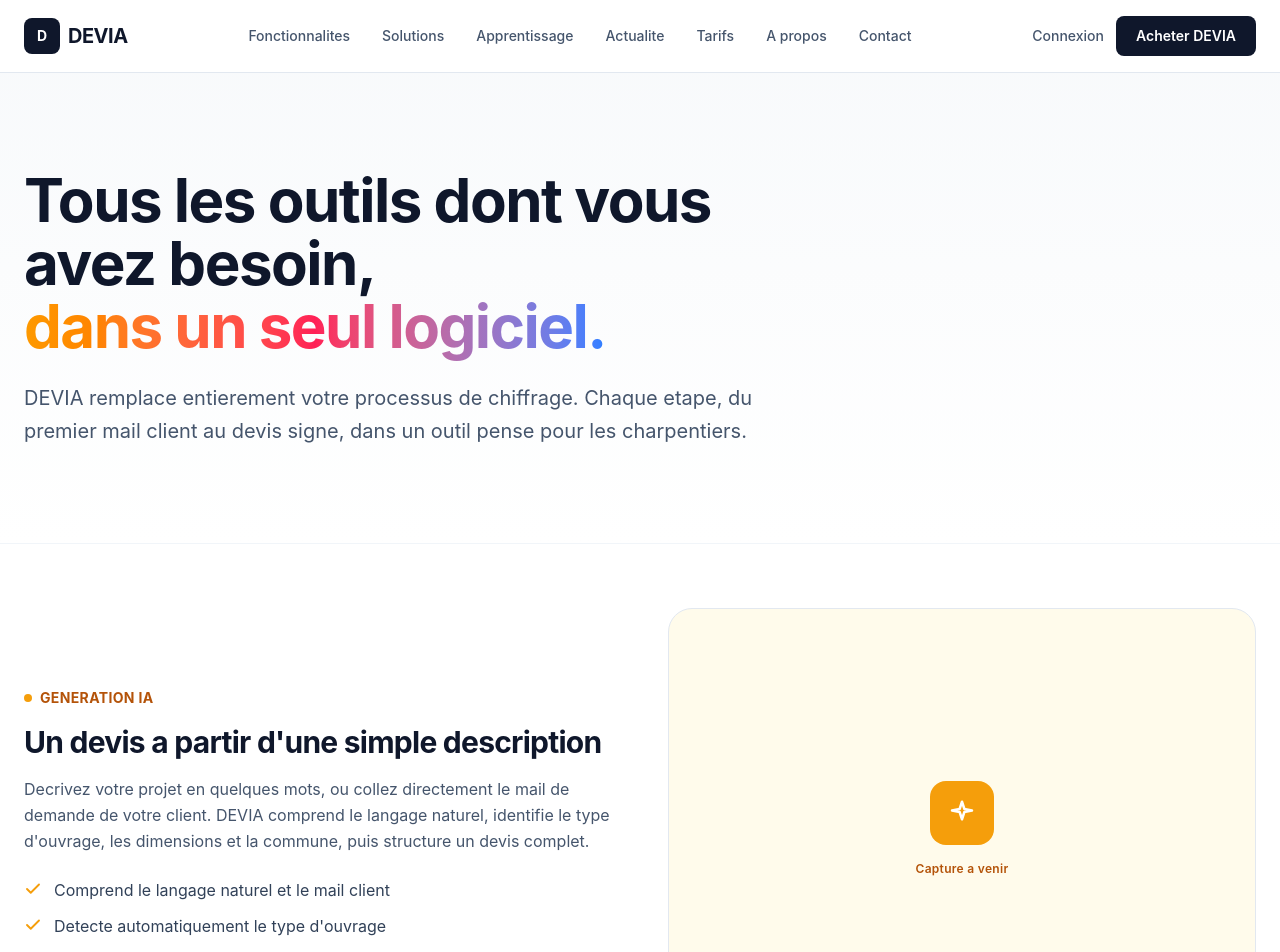
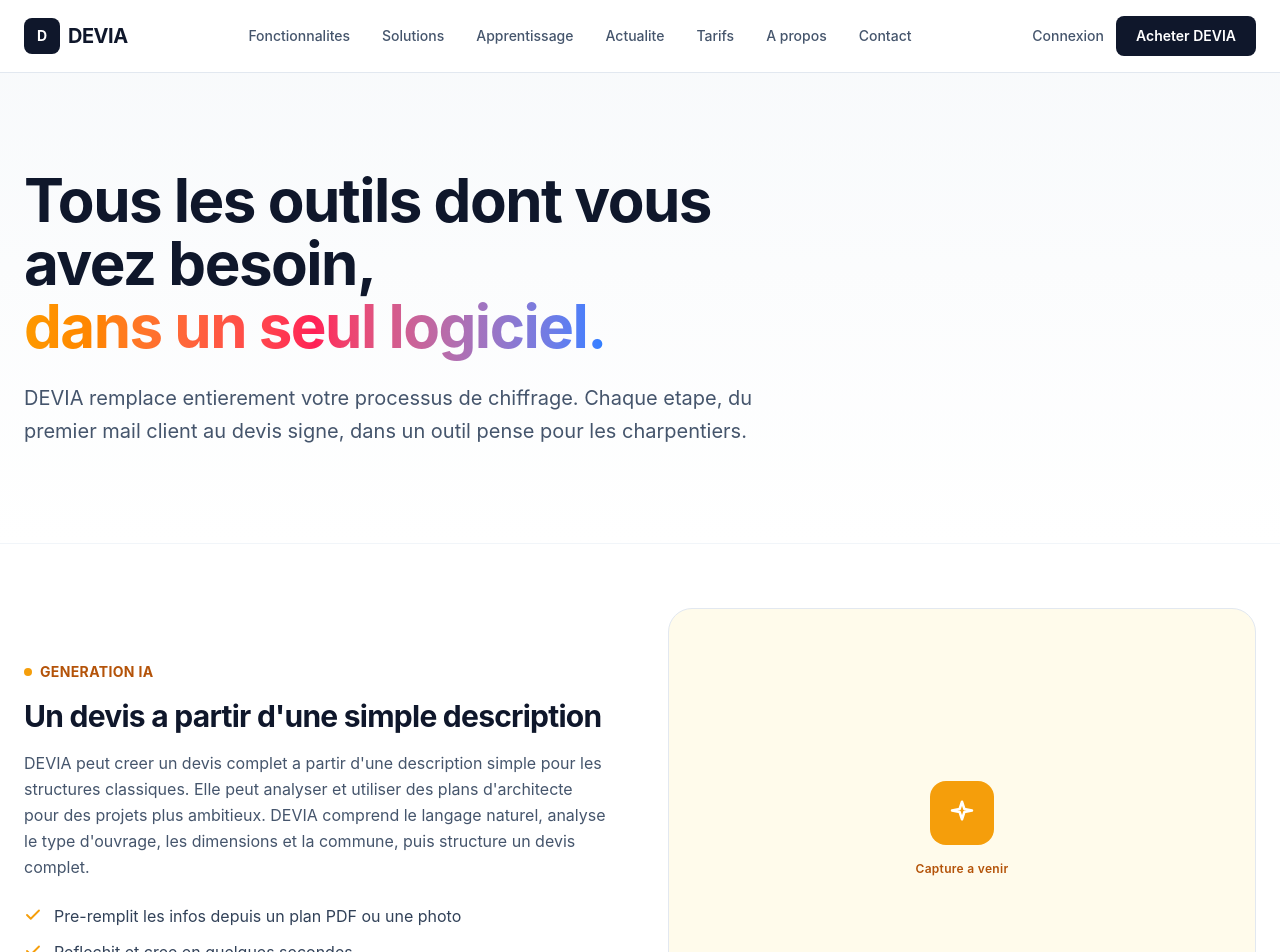
Before and after one commit to pdftw2htgt-glitch/devia-site, a Next.js app: page /fonctionnalites in a window 1280 px wide. Shown: the top 952 px of the page. Built offline with nearby package versions, Linux system fonts and the light colour scheme.

Commit message:
Fonctionnalites : texte et points de la Generation IA revus

```diff
--- a/src/app/fonctionnalites/page.tsx
+++ b/src/app/fonctionnalites/page.tsx
@@ -4,8 +4,8 @@
   {
     eyebrow: "Generation IA",
     title: "Un devis a partir d'une simple description",
-    desc: "Decrivez votre projet en quelques mots, ou collez directement le mail de demande de votre client. DEVIA comprend le langage naturel, identifie le type d'ouvrage, les dimensions et la commune, puis structure un devis complet.",
-    bullets: ["Comprend le langage naturel et le mail client", "Detecte automatiquement le type d'ouvrage", "Pre-remplit les infos depuis un plan PDF ou une photo"],
+    desc: "DEVIA peut creer un devis complet a partir d'une description simple pour les structures classiques. Elle peut analyser et utiliser des plans d'architecte pour des projets plus ambitieux. DEVIA comprend le langage naturel, analyse le type d'ouvrage, les dimensions et la commune, puis structure un devis complet.",
+    bullets: ["Pre-remplit les infos depuis un plan PDF ou une photo", "Reflechit et cree en quelques secondes", "Detecte automatiquement le type d'ouvrage"],
     c: "#f59e0b", tint: "#fffbeb", txt: "#b45309",
     icon: <svg width="30" height="30" viewBox="0 0 24 24" fill="none" stroke="currentColor" strokeWidth="2" strokeLinecap="round" strokeLinejoin="round"><path d="M12 3l1.9 5.8L20 10l-6.1 1.2L12 17l-1.9-5.8L4 10l6.1-1.2z" /></svg>,
   },
```
